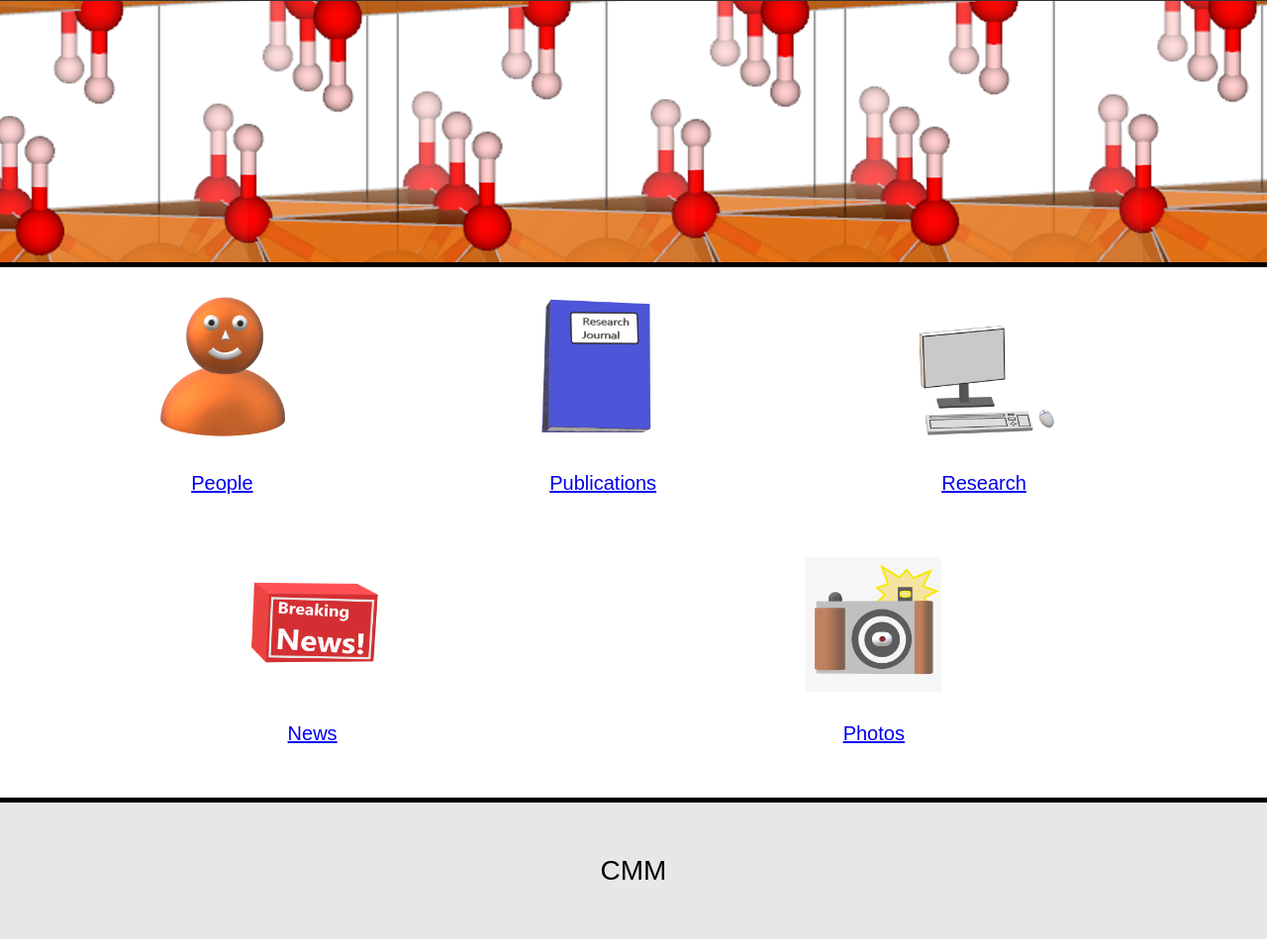
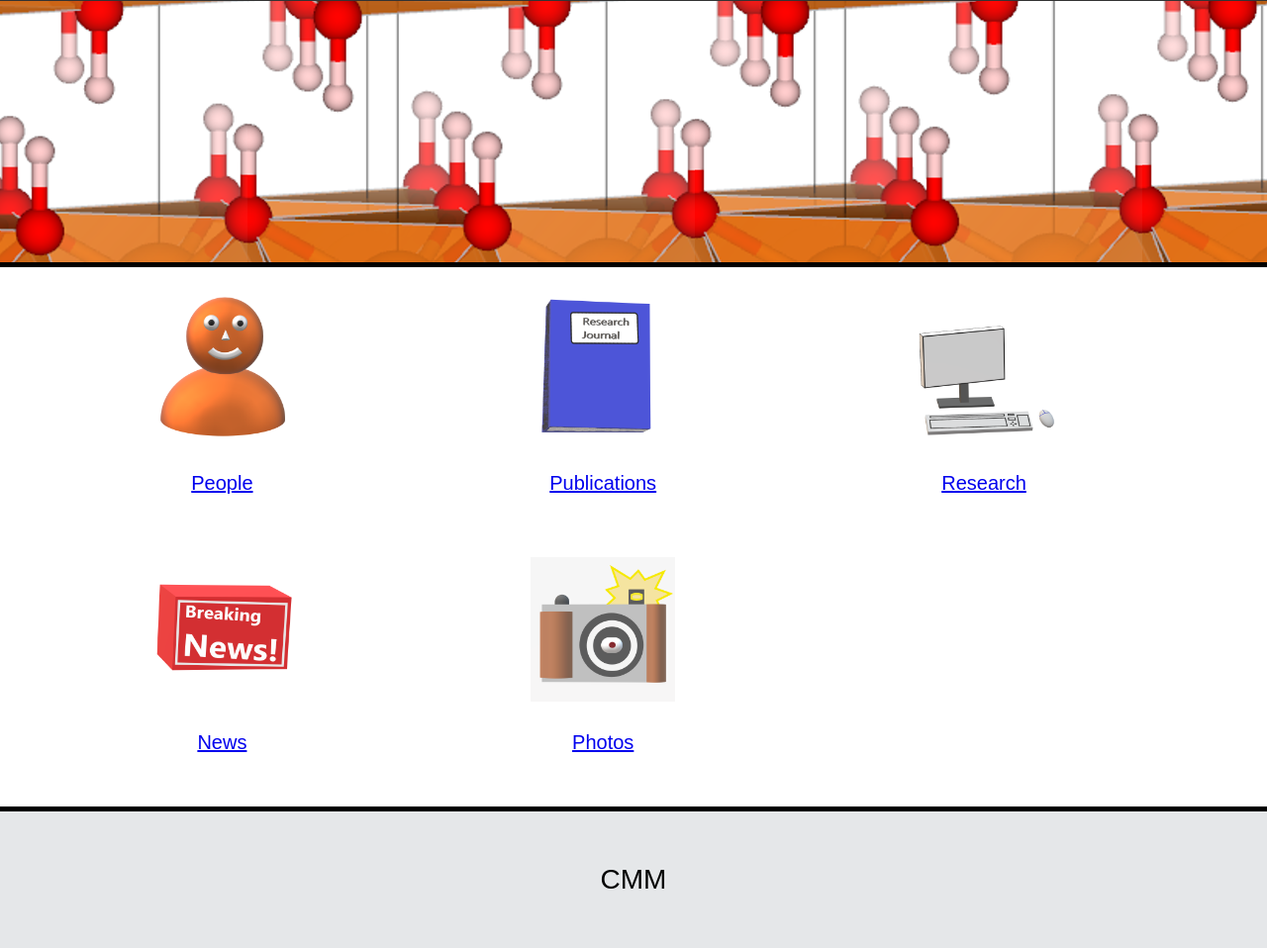
Before and after one commit to cmm-group/cmm-group.github.io, a plain HTML site: page index.html in a window 1280 px wide. Shown: the part 221-1179 px from the top of the page at 99% size. Drawn offline with Linux system fonts and the light colour scheme.

Commit message:
Update index.html

```diff
--- a/index.html
+++ b/index.html
@@ -72,13 +72,13 @@
      </div>
     </section>
 
-    <section id="boxes2">
+    <section id="boxes">
       <div class="container">
-        <div class="box2">
+        <div class="box">
          <a href="News.html"><img src="./images/News.png"></a>
           <a href="News.html"><p>News</p></a>
         </div>
-        <div class="box2">
+        <div class="box">
           <a href="photos.html"><img src="./images/Camera.png"></a>
           <a href="photos.html"><p>Photos</p></a>
         </div>
```
